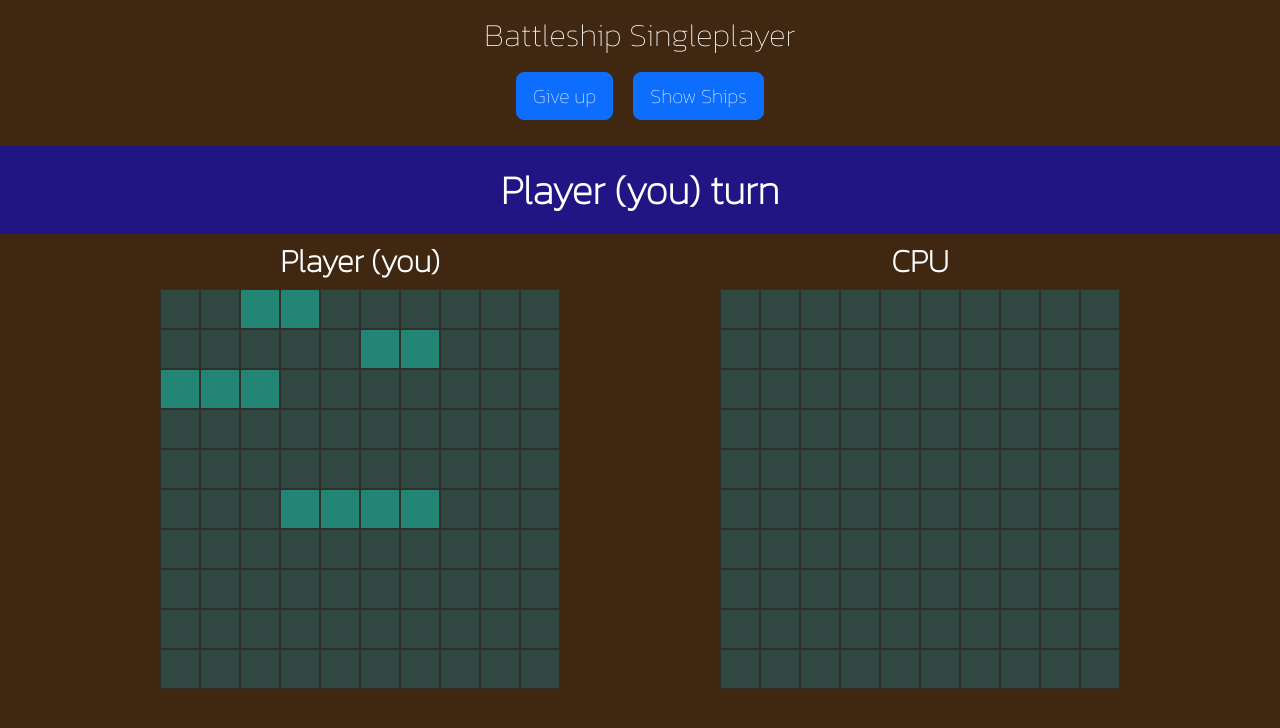
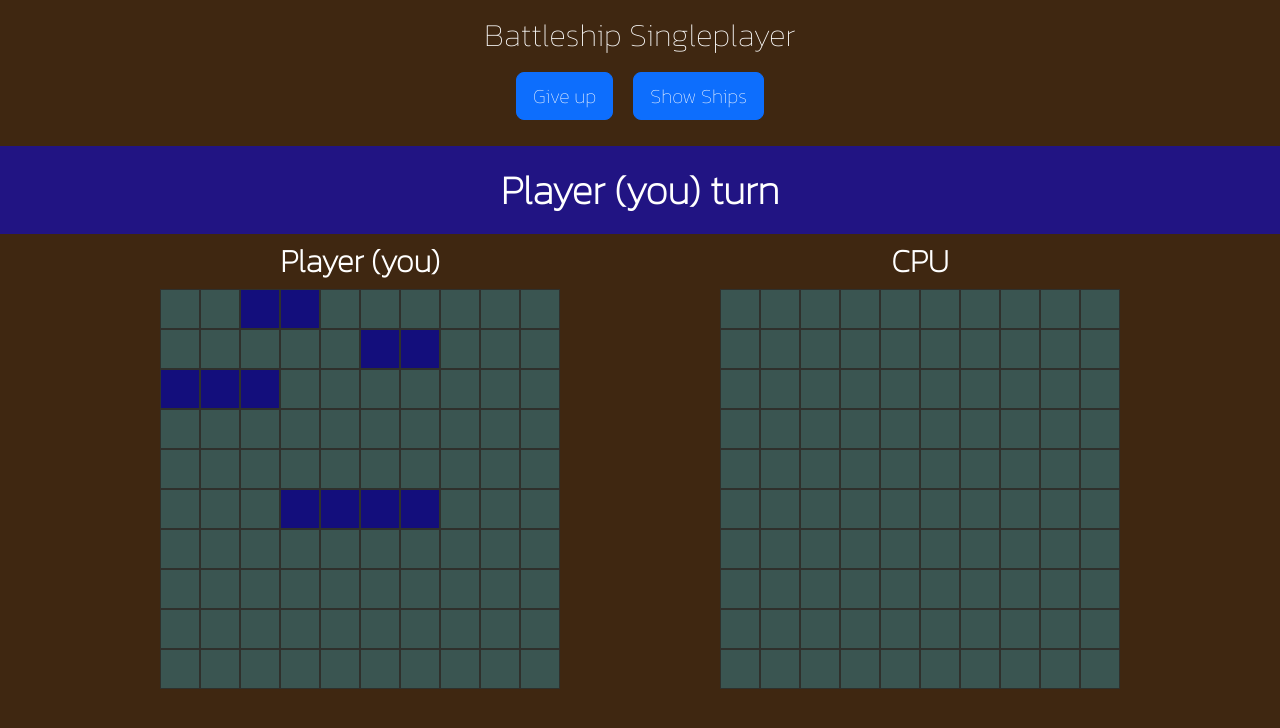
Before and after one commit to danielbeGIT/battleship-singleplayer, a React (Create React App) app: page /gamepage in a window 1280 px wide. Shown: the top 728 px of the page. Built offline with nearby package versions, Linux system fonts and the light colour scheme.

Commit message:
more cleanups in gamepage scss and components

```diff
--- a/src/assets/styles/GamePage.scss
+++ b/src/assets/styles/GamePage.scss
@@ -26,20 +26,16 @@
         padding: 20px;
     }
 
+    .winner {
+        background-color: goldenrod;
+    }
+
     .your_turn {
         background-color: #0000ff7a;
     }
 
     .enemy_turn {
         background-color: #ff000093;
-    }
-
-    .player_score {
-        display: flex;
-        place-items: center;
-        flex-direction: column;
-        font-size: large;
-        padding-bottom: 10px;
     }
 
     .playfield_section {
@@ -60,7 +56,7 @@
             }
 
             .Box {
-                background-color: #2e4f4f;
+                background-color: #396161;
                 border: 1px solid #2c3333;
                 color: transparent;
                 opacity: 0.8;
@@ -72,13 +68,14 @@
                 text-align: center;
 
                 &:hover {
-                    opacity: 0.5;
+                    background-color: #b3a818;
+                    opacity: 0.6;
                     transition: 0.6s;
                 }
             }
 
             .ship {
-                background-color: #00fff28d;
+                background-color: #0305a7e5;
                 color: transparent;
             }
 
```
